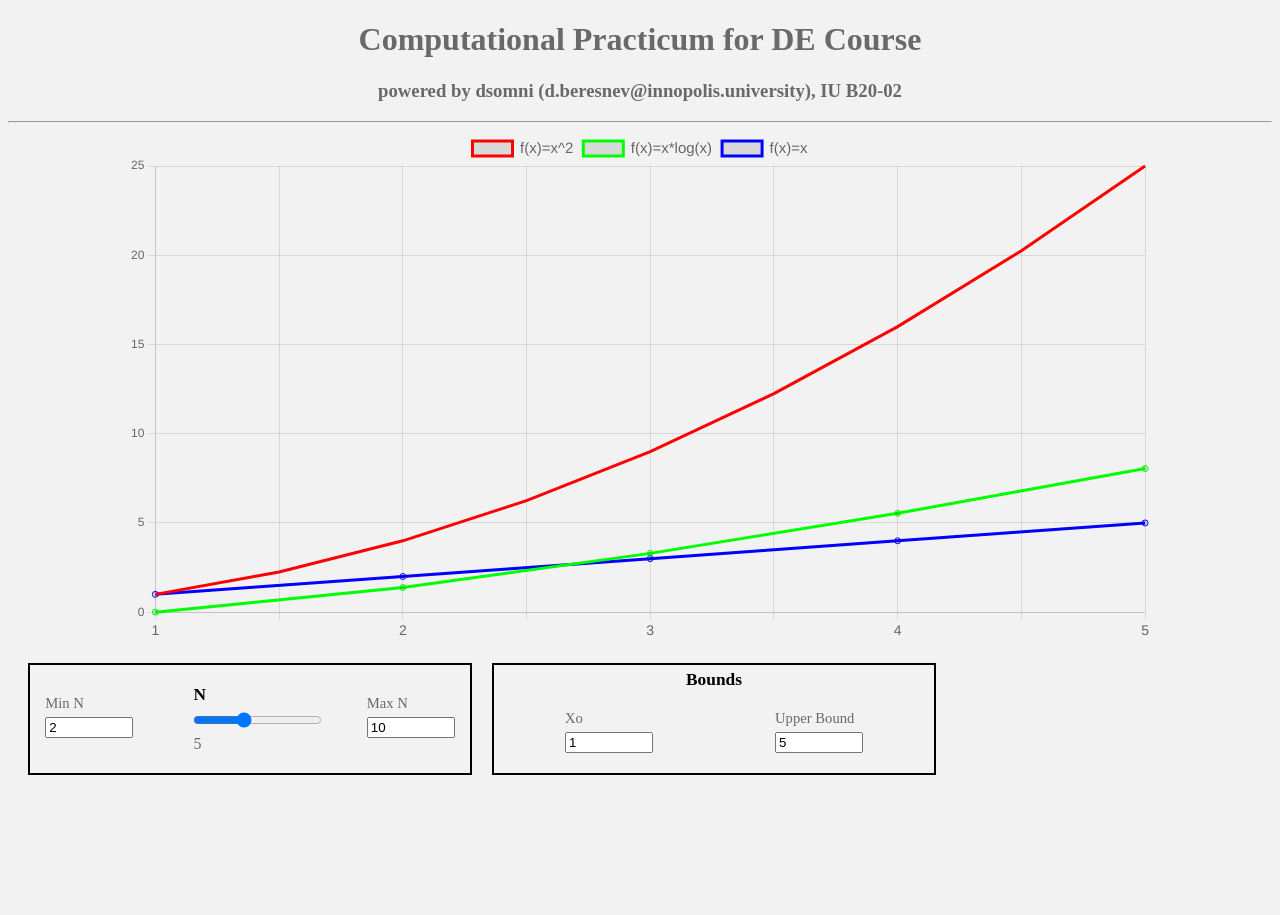
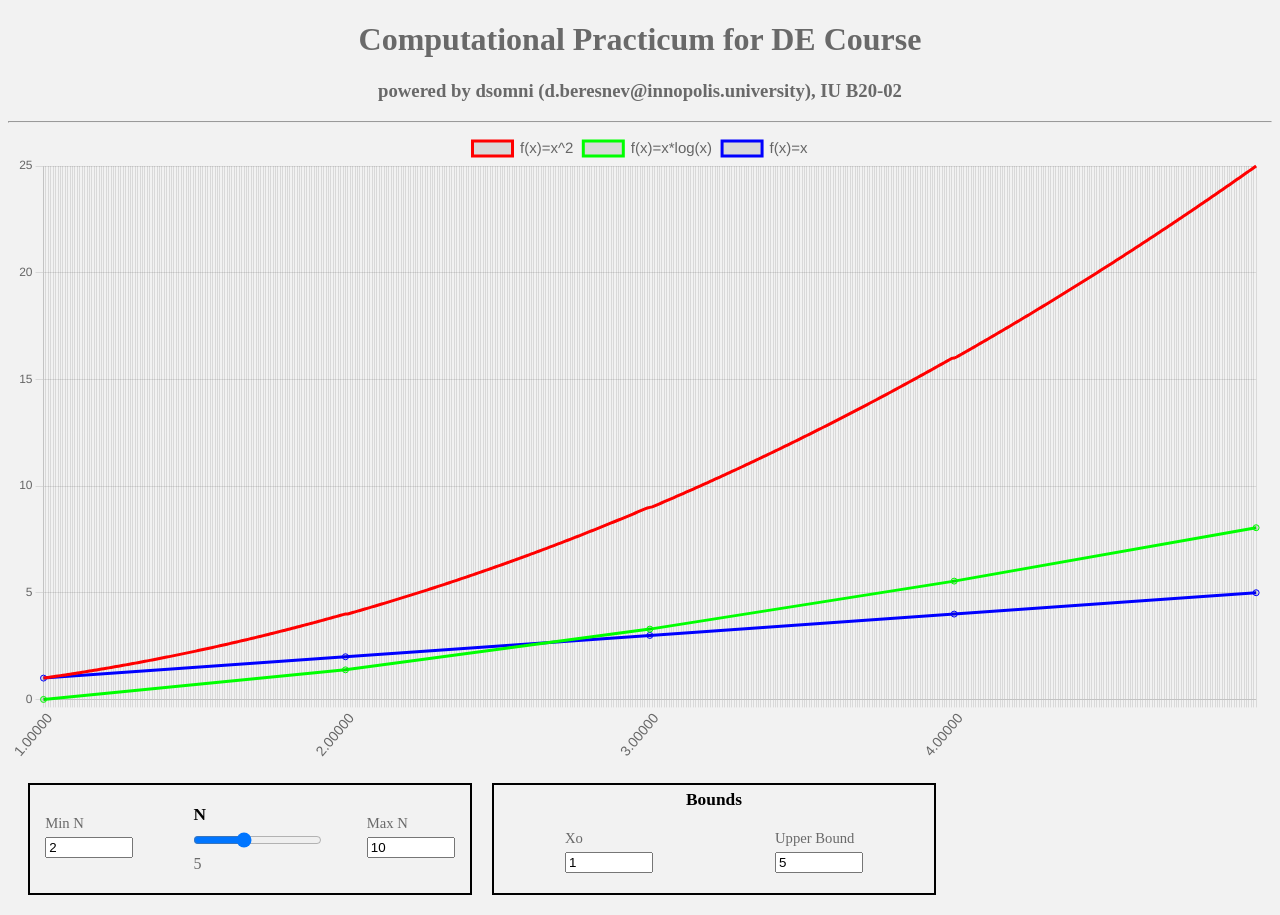
Before and after one commit to dsomni/de-practice, a React (Create React App) app: page / in a window 1280 px wide. Before the commit the page ends 800 px from the top, so only its background shows below. Built offline with nearby package versions, Linux system fonts and the light colour scheme.

Commit message:
Fix some crusual bags

```diff
--- a/src/classes/Function.tsx
+++ b/src/classes/Function.tsx
@@ -31,6 +31,7 @@ export class Function {
     static genRanges(start: number, finish: number, stepsNumber: number){
         Function.range = [];
         Function.smoothRange = [];
+        var prev_steps_number = stepsNumber;
         if (stepsNumber > 0){
             const stepSize:number = (finish-start) / (stepsNumber-1);
             var next: number = start;
@@ -46,10 +47,13 @@ export class Function {
             Function.range.push(finish);
             Function.smoothRange.push(finish);
         }
-
+        // console.log("aaaaa");
+        // console.log(Function.range)
+        // console.log(Function.smoothRange)
 
         // Function.smoothRange = [start];
-        stepsNumber = 9;
+        stepsNumber = this.max(prev_steps_number,this.min(prev_steps_number*100,800));
+        // console.log(stepsNumber)
         const stepSize:number = (finish-start) / (stepsNumber-1);
         next = start;
         while (stepsNumber>0){
@@ -59,10 +63,17 @@ export class Function {
             stepsNumber-=1;
         }
         // Function.smoothRange.push(finish);
-        Function.smoothRange.sort();
+        Function.smoothRange.sort((a:number, b:number) => (a-b));
         // console.log("!!!!")
-        // console.log(Function.range)
-        // console.log(Function.smoothRange)
+        // console.log(Function.range.includes(5))
+        // console.log(Function.smoothRange.includes(5))
+    }
+
+    static min(x: number, y: number) {
+        return x < y ? x : y;
+    }
+    static max(x: number, y: number) {
+        return x > y ? x : y;
     }
 
     static genDefaultOptions(): any{
@@ -85,19 +96,30 @@ export class Function {
                         }
                     }
                 },
+                scaleShowValues: true,
                 scales: {
+
                     xAxis: {
                         ticks: {
                             callback: function (value: any, index: any, values: any) {
                                 // console.log(value)
                                 const v = smoothRange[value];
-                                if (range.indexOf(v) !== -1) return v;
+                                if (range.indexOf(v) !== -1){
+                                    return v.toFixed(5);
+                                }
                                 return '';
                             },
+                            // maxTicksLimit: 500,
+                            autoSkip: false,
                             font: {
                                 size: 14,
                             }
                         },
+                    },
+                    yAxes: {
+                        ticks:{
+                            autoSkip: false,
+                        }
                     }
                 }
             };
@@ -130,7 +152,7 @@ export class Function {
         // console.log(Function.getSmoothRange())
         for (let i = 0; i < rng.length; i++) {
             data.push({x: rng[i].toFixed(5), y: parseFloat(this.func(rng[i]).toFixed(5))});
-            // console.log(rng[i], this.func(rng[i]))
+            // console.log(rng[i].toFixed(5), this.func(rng[i]).toFixed(5))
         }
         // console.log(data)
         return data;
--- a/src/components/LineChart.tsx
+++ b/src/components/LineChart.tsx
@@ -156,8 +156,8 @@ const optionsB: any = {
 
 
 const ChartWrapper = styled.div`
-    max-width: 1024px;
-    margin: 0 auto;
+    max-width: 2000px;
+    margin: 2px auto;
 `;
 
 const NavsWrapper = styled.div`
@@ -222,7 +222,7 @@ const LineChart: React.FunctionComponent = () => {
     const lowerBoundChanged = (e: any) => {
         const val = max(0, parseFloat(e.target.value));
         setLowerBound(val);
-        if (upperBound < val) upperBoundChanged(val);
+        if (upperBound < val) upperBoundChanged({target:{value:val}});
         setData(genData2(val, upperBound, stepNumber))
     }
     // Upper Computational Bound
@@ -230,7 +230,7 @@ const LineChart: React.FunctionComponent = () => {
     const upperBoundChanged = (e: any) => {
         const val = min(4000000000, parseFloat(e.target.value));
         setUpperBound(val);
-        if (lowerBound > val) lowerBoundChanged(val);
+        if (lowerBound > val) lowerBoundChanged({target:{value:val}});
         setData(genData2(lowerBound, val, stepNumber))
     }
 
```
